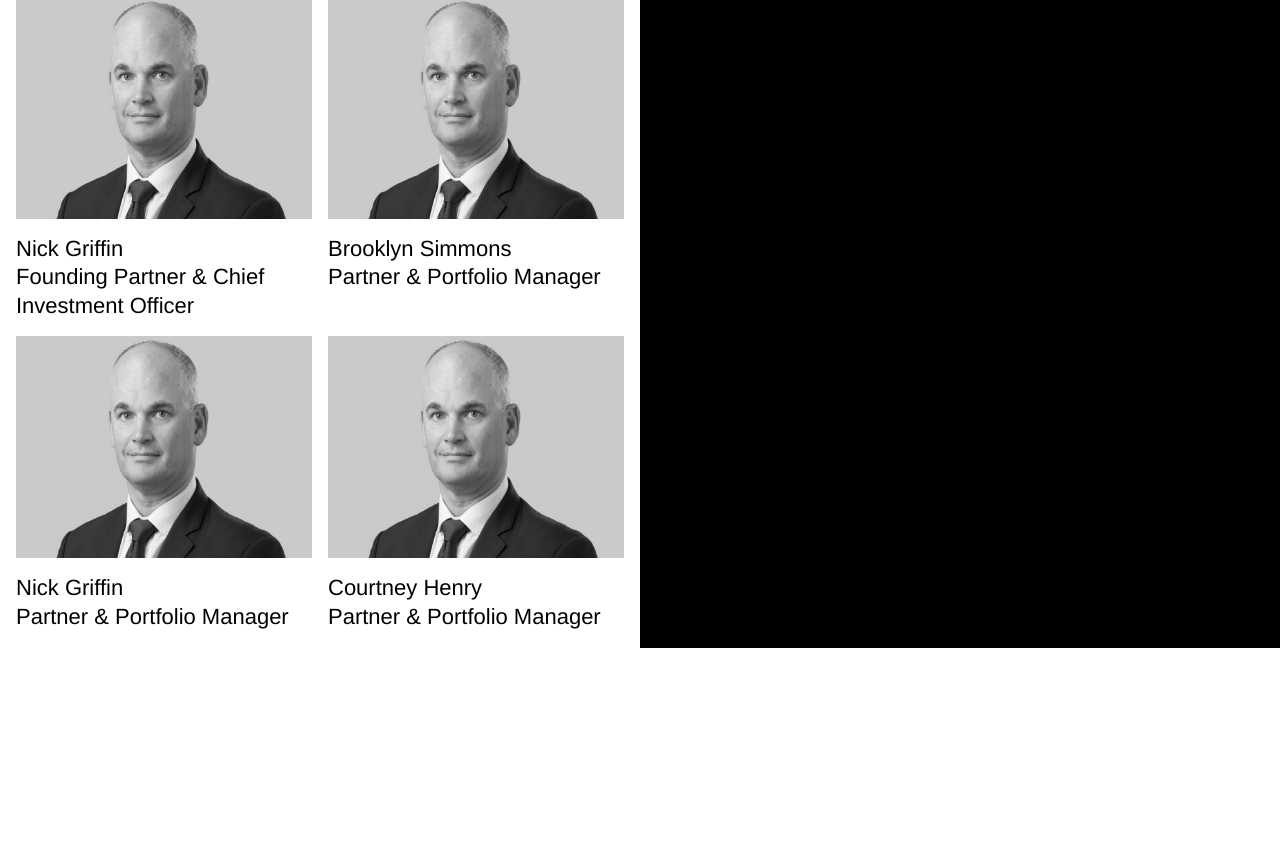
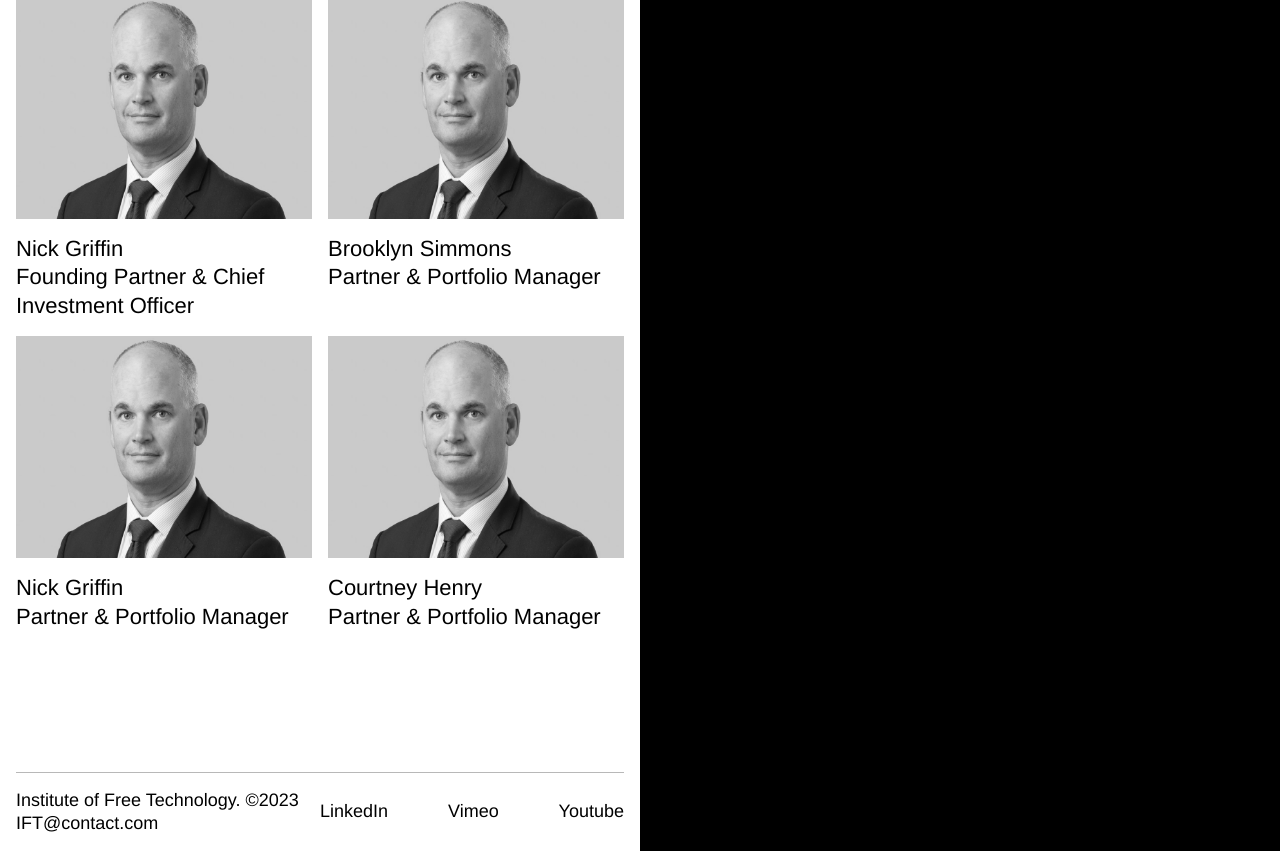
Before and after one commit to acid-info/free.technology, a Next.js app: page / in a window 1280 px wide. Shown: the part 4643-5494 px from the top of the page. Before the commit the page ends 5291 px from the top, so only its background shows below. Built offline with nearby package versions, Linux system fonts and the light colour scheme.

Commit message:
feat: add footer

```diff
--- /dev/null
+++ b/src/components/Footer/Footer.tsx
@@ -0,0 +1,45 @@
+import styled from '@emotion/styled'
+
+export const Footer = () => {
+  return (
+    <Container>
+      <div>
+        <p>Institute of Free Technology. ©{new Date().getFullYear()}</p>
+        <p>IFT@contact.com</p>
+      </div>
+      <span>
+        <p>LinkedIn</p>
+        <p>Vimeo</p>
+        <p>Youtube</p>
+      </span>
+    </Container>
+  )
+}
+
+const Container = styled.nav`
+  display: flex;
+  padding-top: 16px;
+  display: flex;
+  align-items: center;
+  justify-content: space-between;
+  border-top: 1px solid rgba(0, 0, 0, 0.28);
+  margin-top: 140px;
+
+  font-size: 18px;
+  font-style: normal;
+  font-weight: 400;
+  line-height: 130%;
+
+  div {
+    width: 50%;
+  }
+
+  span {
+    display: flex;
+    align-items: center;
+    justify-content: space-between;
+    width: 50%;
+  }
+`
+
+export default Footer
--- /dev/null
+++ b/src/components/Footer/index.ts
@@ -0,0 +1 @@
+export { default as Footer } from './Footer'
--- a/src/pages/index.mdx
+++ b/src/pages/index.mdx
@@ -8,6 +8,7 @@ import { Section } from '@/components/Section'
 import { Navbar } from '@/components/Navbar'
 import { Team, Member } from '@/components/Team'
 import { Mission } from '@/components/Mission'
+import { Footer } from '@/components/Footer'
 
 <SEO />
 
@@ -109,5 +110,5 @@ import { Mission } from '@/components/Mission'
             Partner & Portfolio Manager
         </Member>
     </Team>
-
+    <Footer/>
 </HomePage>
```
